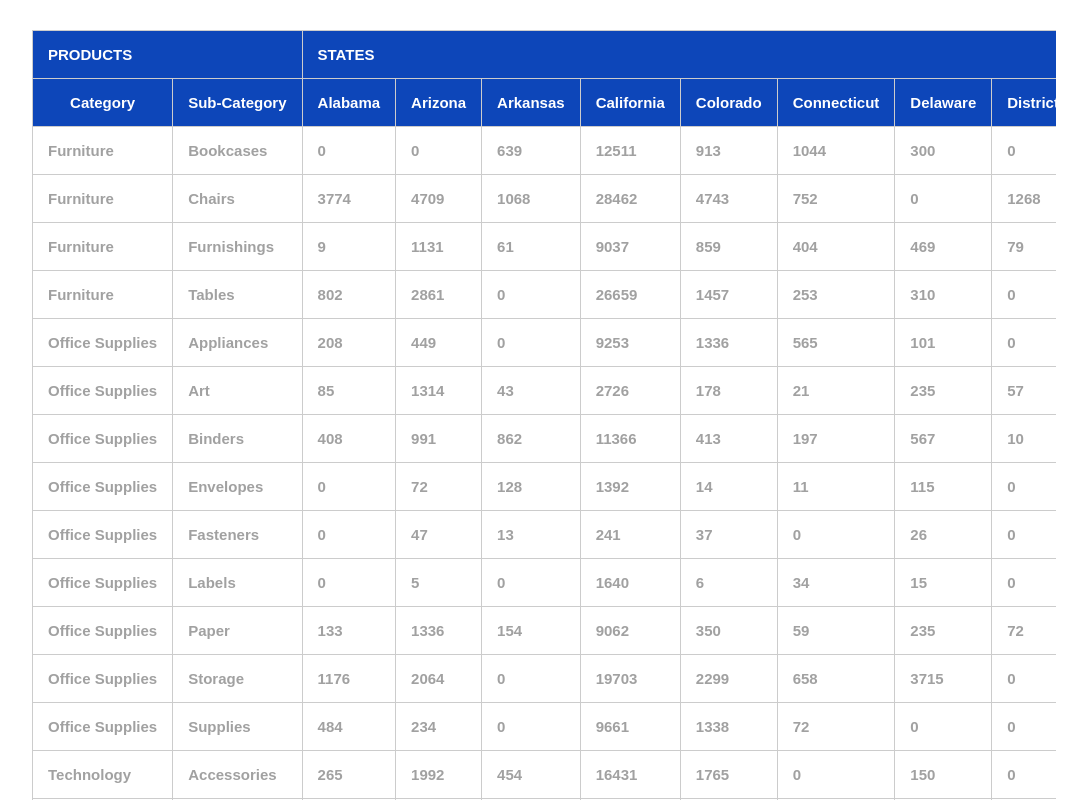
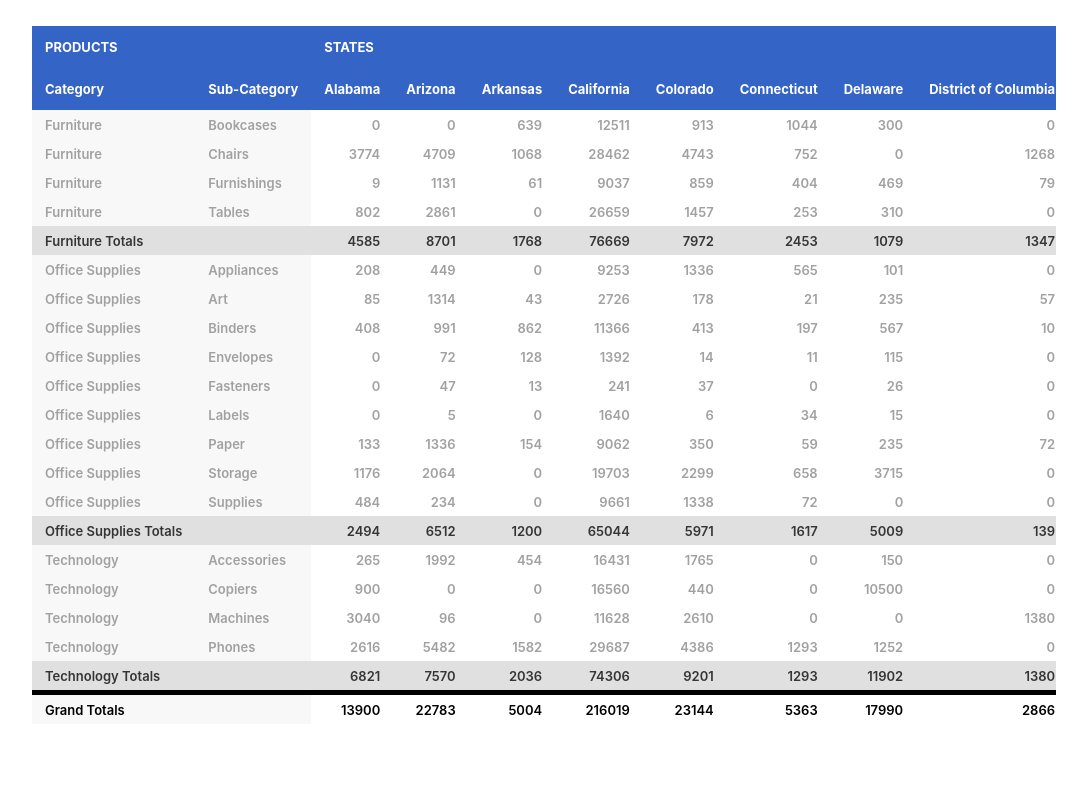
Before and after one commit to jtowett89/react_pivot_table, a React (Create React App) app: page / in a window 1280 px wide. Shown: the top 800 px of the page, without its empty margins (96-1183 px from the left). Built offline with nearby package versions, Linux system fonts and the light colour scheme.

Commit message:
working grand totals

```diff
--- a/src/App.css
+++ b/src/App.css
@@ -8,8 +8,9 @@
   margin: 2em auto;
 }
 body {
-  font-family: Arial, Helvetica, sans-serif;
-  font-size: 15px;
+  font-family: -apple-system, BlinkMacSystemFont, "Segoe UI", Roboto, Oxygen,
+    Ubuntu, Cantarell, "Open Sans", "Helvetica Neue", sans-serif;
+  font-size: 13px;
   font-weight: 600;
 }
 table {
@@ -25,18 +26,35 @@ table {
   z-index: 99999;
 }
 th {
-  border: 1px solid #ccc;
+  font-weight: 700;
+  /* border: 1px solid #ccc; */
   white-space: nowrap;
   padding: 1em;
   color: #fff;
-  background-color: #0d46b9;
+  background-color: #3464c5;
+}
+th:first-child,
+th:nth-child(2) {
+  text-align: left;
 }
 td {
-  border: 1px solid #ccc;
+  /* border: 1px solid #ccc; */
   white-space: nowrap;
-  padding: 1em;
+  padding: 0.5em 1em;
   color: #a1a1a1;
   background-color: #fff;
+  text-align: right;
+}
+td:first-child,
+td:nth-child(2) {
+  text-align: left;
+  background: rgb(248, 248, 248);
+}
+td:nth-child(2) {
+}
+.cat-totals td {
+  background: rgb(224, 224, 224);
+  color: rgb(53, 53, 53);
 }
 .text-left {
   text-align: left;
@@ -47,6 +65,12 @@ td {
 .text-upper {
   text-transform: uppercase;
 }
+.top-border {
+  border-top: 5px solid #000;
+}
+.top-border td {
+  color: #000;
+}
 .container {
   width: 100%;
   overflow-x: scroll;
--- a/src/components/Table.js
+++ b/src/components/Table.js
@@ -24,7 +24,6 @@ const Table = () => {
 
   let getTableData = (data) => {
     let fullData = data;
-    // console.log(fullData);
     let categories_array = [];
     for (let i = 0; i < fullData.length; i++) {
       categories_array.push(fullData[i].category);
@@ -34,11 +33,13 @@ const Table = () => {
       .sort((a, b) => {
         return a.toString().localeCompare(b);
       });
-    // console.log(sorted_categories_array);
     let display_data = [];
+    let number_of_states = [];
     for (const element_cat of sorted_categories_array) {
       let sub_categories_array = [];
       let category = element_cat;
+      let sorted_category_total_per_state = [];
+
       console.log("Start Category Block for " + category);
       for (let j = 0; j < fullData.length; j++) {
         if (fullData[j].category === category) {
@@ -50,12 +51,12 @@ const Table = () => {
         .sort((a, b) => {
           return a.toString().localeCompare(b);
         });
-      // console.log(sorted_sub_categories_array);
 
       for (const element_subCat of sorted_sub_categories_array) {
         let states_list_array = [];
         let subCategory = element_subCat;
         let sub_cat_row_total = 0;
+
         console.log("---start subcategory for " + subCategory + "---");
         for (let k = 0; k < fullData.length; k++) {
           states_list_array.push(fullData[k].state);
@@ -65,6 +66,7 @@ const Table = () => {
           .sort((a, b) => {
             return a.toString().localeCompare(b);
           });
+        number_of_states = sorted_states_list_array;
         for (let x = 0; x < fullData.length; x++) {
           if (
             fullData[x].category === category &&
@@ -75,13 +77,16 @@ const Table = () => {
               sub_cat_row_total + Math.round(fullData[x].sales);
           }
         }
-        // console.log(sorted_states_list_array); //from here
+
         let sorted_state_sales_total = [];
+
         for (const element_state of sorted_states_list_array) {
           let current_state = element_state;
           // let state_index = sorted_states_list_array.indexOf(current_state);
           let state_sales_total_array = [];
           let state_sales_sub_cat_total = 0;
+          let cat_total_per_state_array = [];
+          let cat_total_per_state = 0;
 
           for (let n = 0; n < fullData.length; n++) {
             if (
@@ -89,12 +94,23 @@ const Table = () => {
               fullData[n].subCategory === subCategory &&
               fullData[n].state === current_state
             ) {
-              // state_sales_total_array.push(fullData[n].sales);
-              //sum
+              //sum of sales per state in category
               state_sales_sub_cat_total =
                 state_sales_sub_cat_total + Math.round(fullData[n].sales);
             }
           }
+          for (let y = 0; y < fullData.length; y++) {
+            if (
+              fullData[y].category === category &&
+              fullData[y].state === current_state
+            ) {
+              //sum
+              cat_total_per_state =
+                cat_total_per_state + Math.round(fullData[y].sales);
+            }
+          }
+          cat_total_per_state_array.push(cat_total_per_state); /////////////
+          sorted_category_total_per_state.push(cat_total_per_state_array[0]); ////////////
 
           state_sales_total_array.push(state_sales_sub_cat_total);
           sorted_state_sales_total.push(state_sales_total_array[0]);
@@ -109,15 +125,66 @@ const Table = () => {
         );
 
         console.log("---end subcategory for " + subCategory + "---");
-        // return <tr>{subCatRow}</tr>;
         display_data.push(<tr>{subCatRow}</tr>);
       }
 
+      let catTotalRow = sorted_category_total_per_state
+        .slice(0, number_of_states.length + 1)
+        .map((cat_total_per_state) => {
+          return <td>{cat_total_per_state}</td>;
+        });
+      display_data.push(
+        <tr className="cat-totals">
+          <td>{category} Totals</td>
+          <td></td>
+          {catTotalRow}
+        </tr>
+      ); //state totals per category
       console.log("End Category Block for " + category);
     }
+
+    let final_state_array = [];
+    let final_grand_total = [];
+    for (let b = 0; b < fullData.length; b++) {
+      final_state_array.push(fullData[b].state);
+    }
+    let sorted_final_states_list_array = final_state_array
+      .filter((value, index, self) => self.indexOf(value) === index)
+      .sort((a, b) => {
+        return a.toString().localeCompare(b);
+      });
+
+    for (const state of sorted_final_states_list_array) {
+      let new_state = state;
+      let state_grand_total = 0;
+      for (let a = 0; a < fullData.length; a++) {
+        if (fullData[a].state === new_state) {
+          state_grand_total = state_grand_total + Math.round(fullData[a].sales);
+        }
+      }
+
+      final_grand_total.push(state_grand_total);
+      console.log(final_grand_total);
+    }
+    let grand_total_sum = 0;
+
+    for (let d = 0; d < final_grand_total.length; d++) {
+      grand_total_sum = grand_total_sum + final_grand_total[d];
+    }
+
+    final_grand_total.push(grand_total_sum);
+    let grandTotalRow = final_grand_total.map((grand_total_per_state) => {
+      return <td>{grand_total_per_state}</td>;
+    });
+
+    display_data.push(
+      <tr className="top-border">
+        <td>Grand Totals</td>
+        <td></td>
+        {grandTotalRow}
+      </tr>
+    ); //
     return display_data;
-
-    // return sorted_categories;
   };
 
   return (
```
